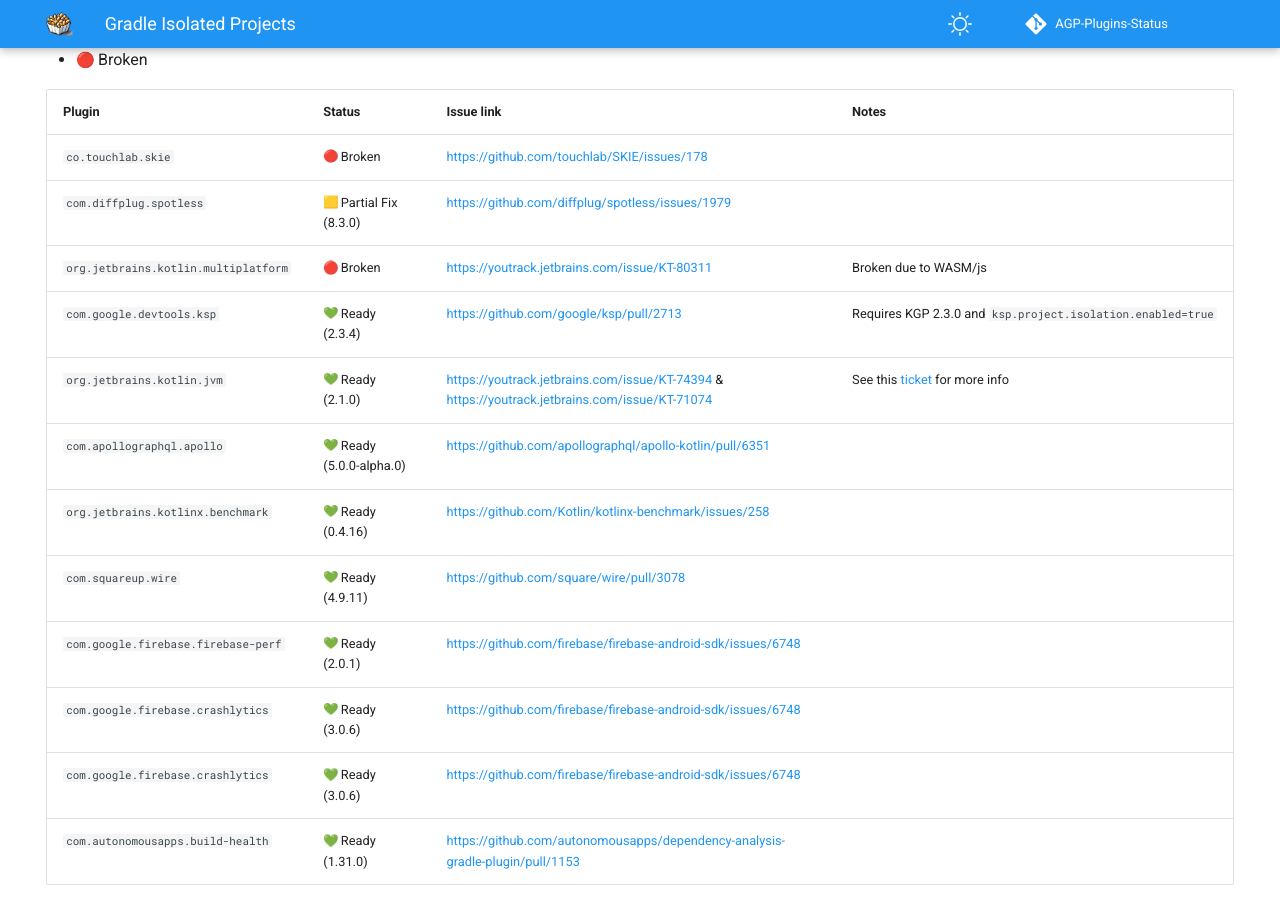
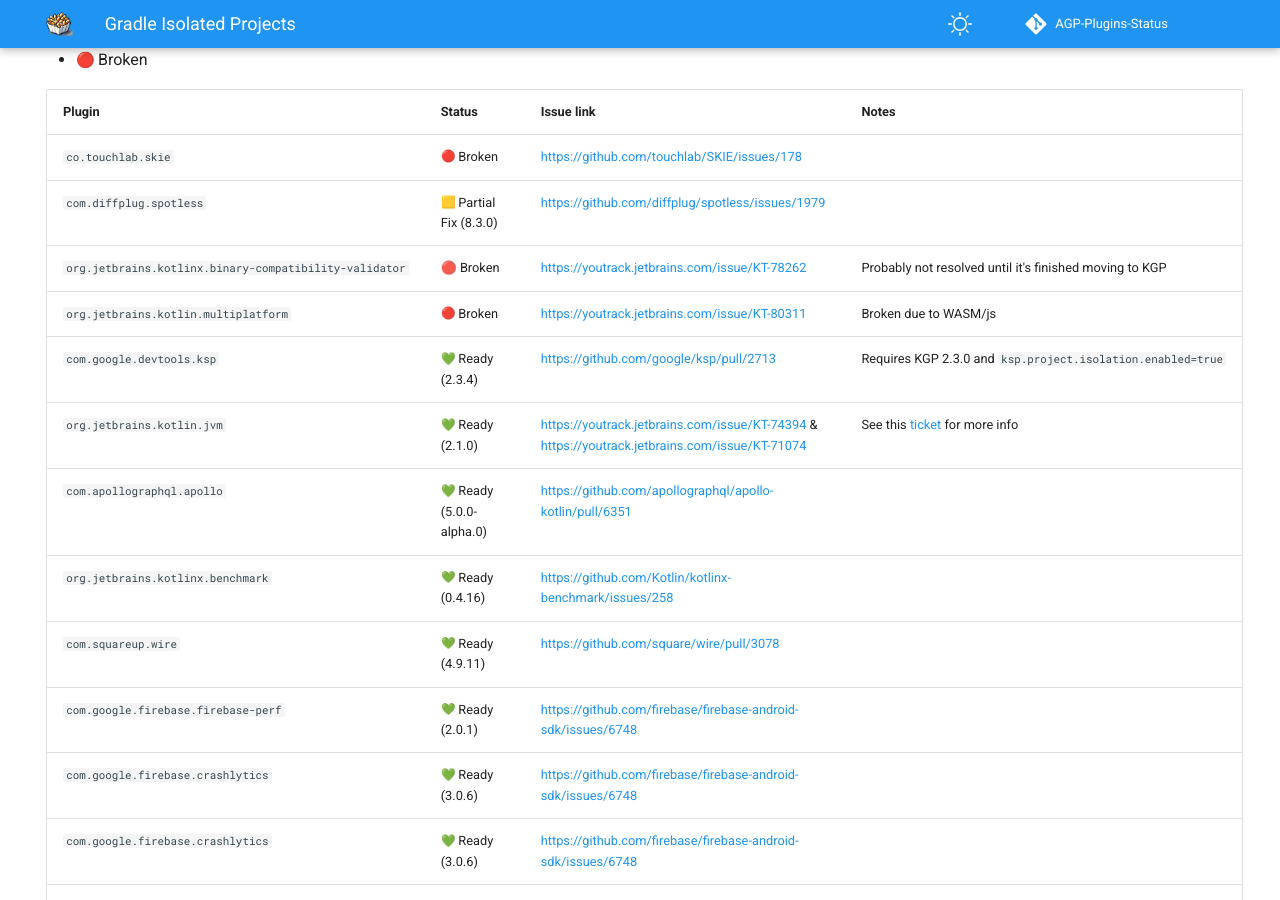
Before and after one commit to pablobaxter/AGP-Plugins-Status, an MkDocs documentation site: the page built from docs/gradle-isolated-projects.md, in a window 1280 px wide and 900 px high, scrolled down 481 px. Built offline with MkDocs 1.6.1 and Material for MkDocs 9.7.7, drawn with Linux system fonts in a browser that asks for light colours; emoji names are drawn with the system emoji font; comment, search, counter and statistics services are not loaded.

Commit message:
Add BCV to broken list

```diff
--- a/docs/gradle-isolated-projects.md
+++ b/docs/gradle-isolated-projects.md
@@ -21,6 +21,7 @@
 |:---|:---|:---|:---|
 | `co.touchlab.skie` | :red_circle: Broken | https://github.com/touchlab/SKIE/issues/178 | |
 | `com.diffplug.spotless` | :yellow_square: Partial Fix (8.3.0) | https://github.com/diffplug/spotless/issues/1979 | |
+| `org.jetbrains.kotlinx.binary-compatibility-validator` | 🔴 Broken | https://youtrack.jetbrains.com/issue/KT-78262 | Probably not resolved until it's finished moving to KGP |
 | `org.jetbrains.kotlin.multiplatform` | :red_circle: Broken | https://youtrack.jetbrains.com/issue/KT-80311 | Broken due to WASM/js |
 | `com.google.devtools.ksp` | :green_heart: Ready (2.3.4) | https://github.com/google/ksp/pull/2713 | Requires KGP 2.3.0 and `ksp.project.isolation.enabled=true` |
 | `org.jetbrains.kotlin.jvm` | :green_heart: Ready (2.1.0) | https://youtrack.jetbrains.com/issue/KT-74394 & https://youtrack.jetbrains.com/issue/KT-71074 | See this [ticket](https://youtrack.jetbrains.com/issue/KT-66049/KGP-JVM-Publishing-isnt-compatible-with-isolated-projects-and-project-dependencies) for more info |
```
